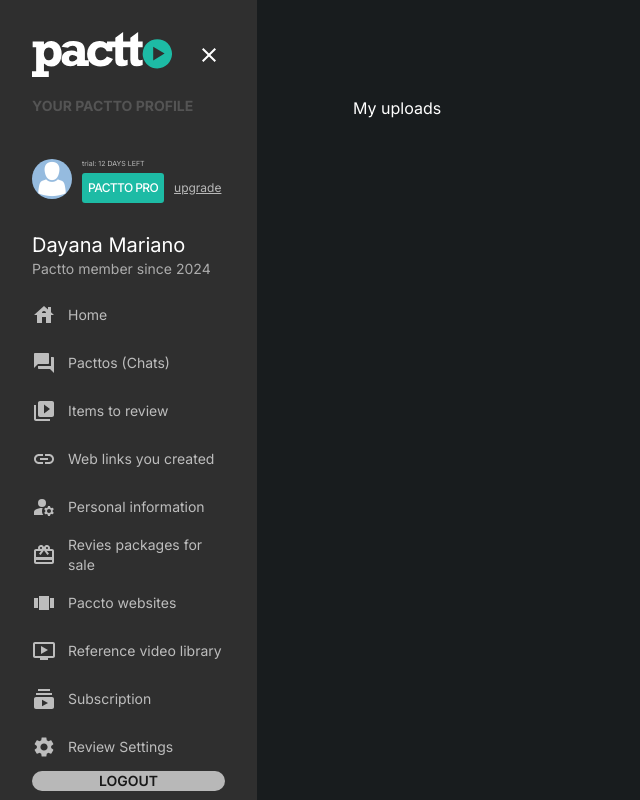
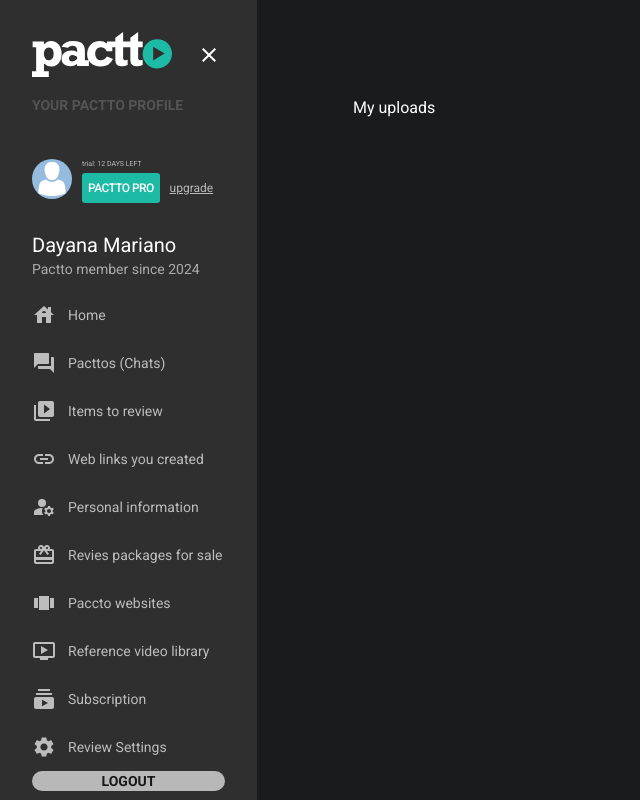
Before and after one commit to day-mariano/DashPactto, a Next.js app: page / in a window 1280 px wide. Shown: the whole page, without its empty margins (0-640 px from the left). Built offline with nearby package versions, Linux system fonts and the light colour scheme.

Commit message:
:lipstick: feat: Add font Roboto

```diff
--- a/src/app/layout.tsx
+++ b/src/app/layout.tsx
@@ -1,8 +1,11 @@
 import type { Metadata } from "next";
-import { Inter } from "next/font/google";
+import { Roboto } from 'next/font/google'
 import "./globals.css";
 
-const inter = Inter({ subsets: ["latin"] });
+const roboto = Roboto({
+  subsets: ["latin"],
+  weight: ['400', '500', '700'],
+});
 
 export const metadata: Metadata = {
   title: "Pactto",
@@ -16,7 +19,7 @@
 }>) {
   return (
     <html lang="en">
-      <body className={inter.className}>{children}</body>
+      <body className={roboto.className}>{children}</body>
     </html>
   );
 }
```
Also changed, not shown: 1 other file (tests, documents, lock files or other folders).
